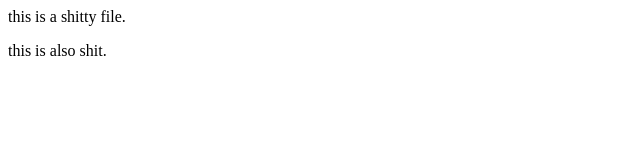
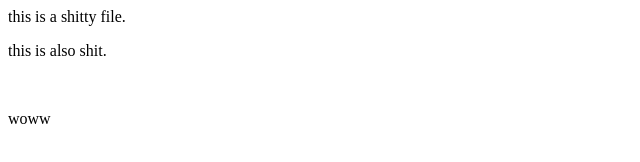
Before and after one commit to shreyazh/localrep, a plain HTML site: page index.html in a window 1280 px wide. Shown: the full height of the page, 0-640 px from the left. Drawn offline with Linux system fonts and the light colour scheme.

Commit message:
new thing

```diff
--- a/index.html
+++ b/index.html
@@ -1,2 +1,4 @@
 <p>this is a shitty file.</p>
 <p> this is also shit.</p>
+<br>
+<p>woww</p>
```
